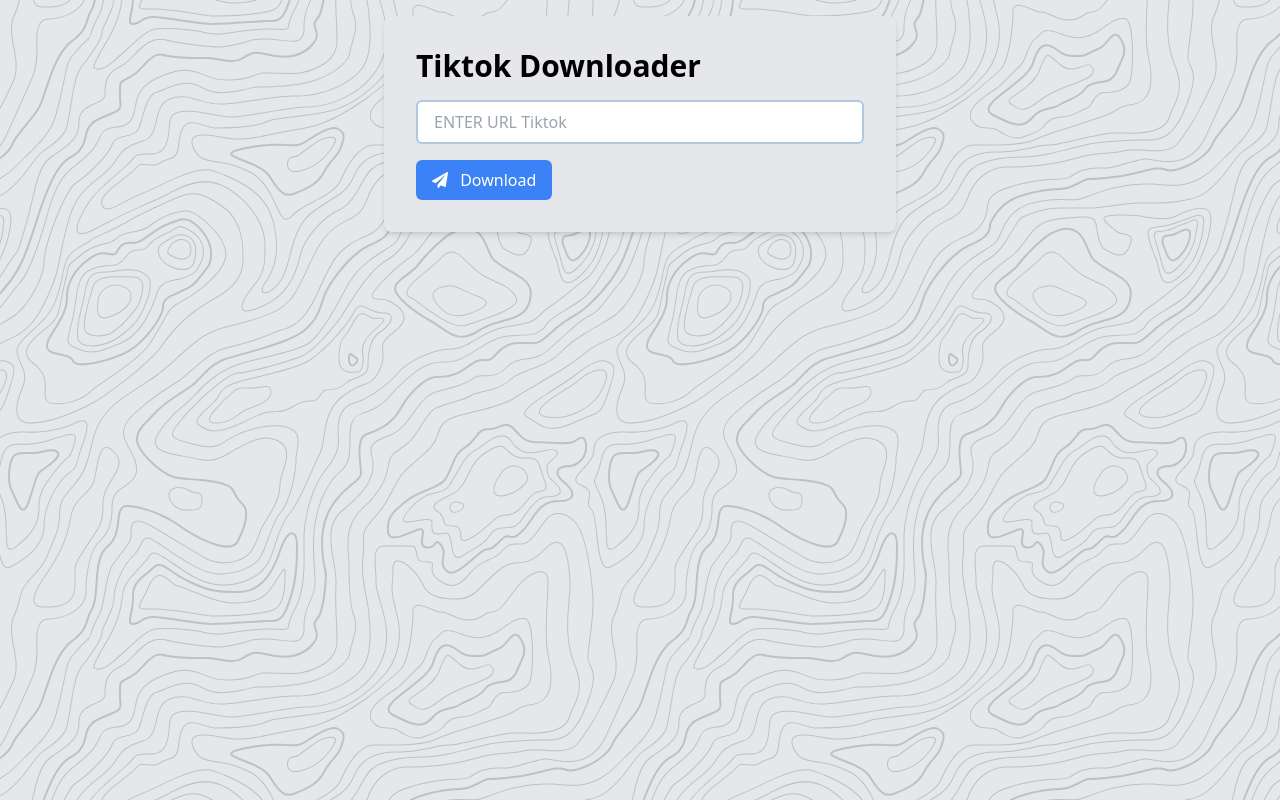
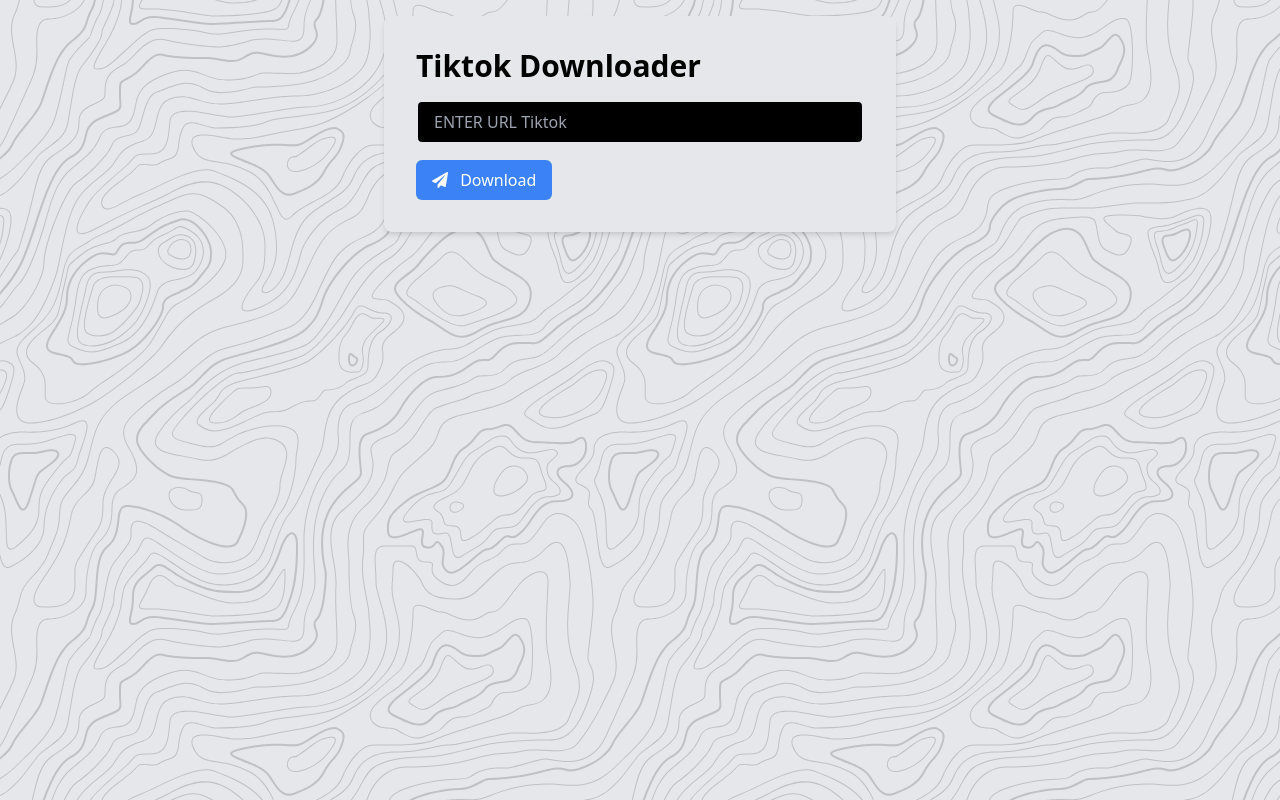
Before and after one commit to Cliffshipazu/TikTok-Downloader, a website: page index.html in a window 1280 px wide. In both pictures the pointer is over the input "ENTER URL Tiktok". Drawn offline with nearby package versions, Linux system fonts and the light colour scheme; some packages are replaced by stand-ins of ours; a script that the page names is missing.

Commit message:
Update index.html

```diff
--- a/index.html
+++ b/index.html
@@ -38,7 +38,7 @@
     }
 
     .input-effect:hover, .input-effect:focus {
-      border-color: #B0C8E0;
+      background-color: #000;
     }
   </style>
 </head>
```
